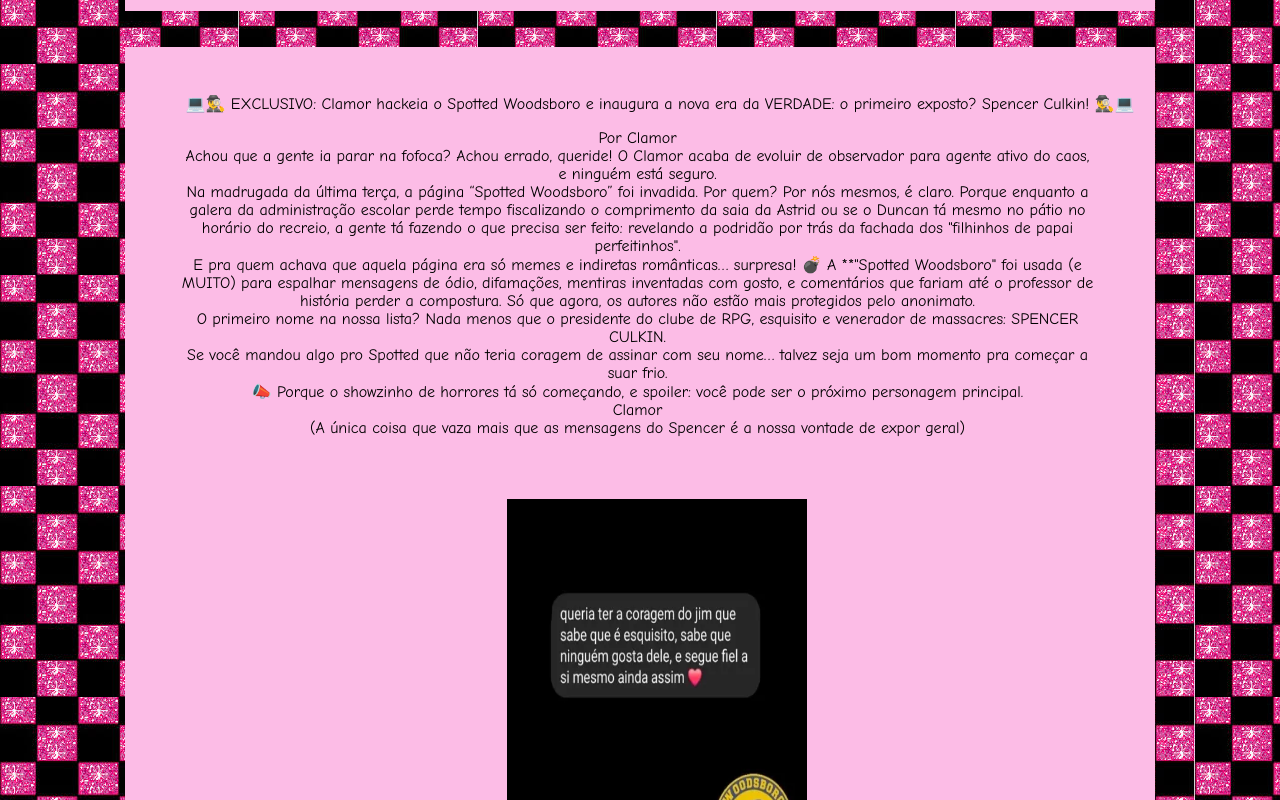
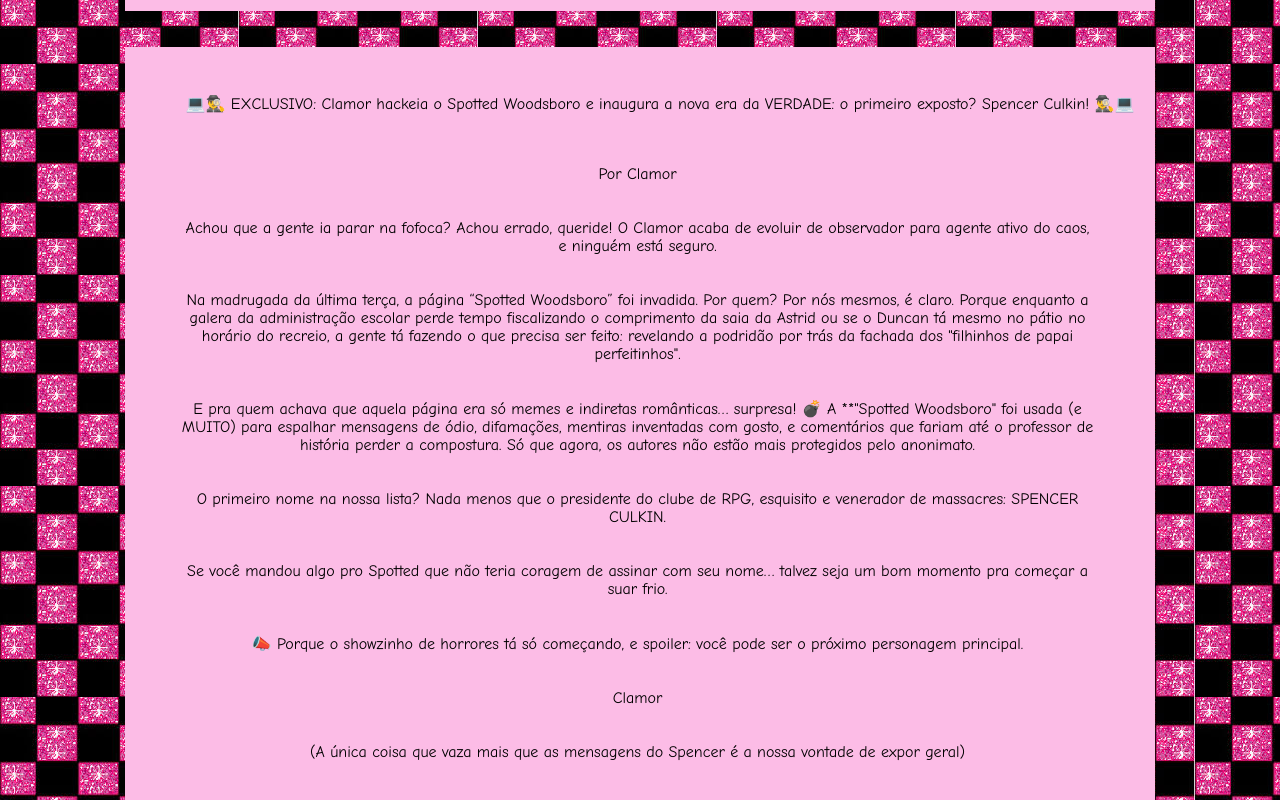
Before and after one commit to L1T1O-137/clamor.com, a plain HTML site: page novidades.html in a window 1280 px wide. Shown: the part 780-1580 px from the top of the page. Drawn offline with Linux system fonts and the light colour scheme.

Commit message:
Update novidades.html

```diff
--- a/novidades.html
+++ b/novidades.html
@@ -43,21 +43,21 @@
     <article>
 
         <ul>
-    <p>💻🕵️‍♂️ EXCLUSIVO: Clamor hackeia o Spotted Woodsboro e inaugura a nova era da VERDADE: o primeiro exposto? Spencer Culkin! 🕵️‍♂️💻</p>
+    <p>💻🕵️‍♂️ EXCLUSIVO: Clamor hackeia o Spotted Woodsboro e inaugura a nova era da VERDADE: o primeiro exposto? Spencer Culkin! 🕵️‍♂️💻</p><br><br>
 
-<li class="lista">Por Clamor</li>
+<li class="lista">Por Clamor</li><br><br>
 
-<li class="lista">Achou que a gente ia parar na fofoca? Achou errado, queride! O Clamor acaba de evoluir de observador para agente ativo do caos, e ninguém está seguro.</li>
+<li class="lista">Achou que a gente ia parar na fofoca? Achou errado, queride! O Clamor acaba de evoluir de observador para agente ativo do caos, e ninguém está seguro.</li><br><br>
 
-<li class="lista">Na madrugada da última terça, a página “Spotted Woodsboro” foi invadida. Por quem? Por nós mesmos, é claro. Porque enquanto a galera da administração escolar perde tempo fiscalizando o comprimento da saia da Astrid ou se o Duncan tá mesmo no pátio no horário do recreio, a gente tá fazendo o que precisa ser feito: revelando a podridão por trás da fachada dos "filhinhos de papai perfeitinhos".</li>
-<li class="lista">E pra quem achava que aquela página era só memes e indiretas românticas… surpresa! 💣 A **"Spotted Woodsboro" foi usada (e MUITO) para espalhar mensagens de ódio, difamações, mentiras inventadas com gosto, e comentários que fariam até o professor de história perder a compostura. Só que agora, os autores não estão mais protegidos pelo anonimato.</li>
+<li class="lista">Na madrugada da última terça, a página “Spotted Woodsboro” foi invadida. Por quem? Por nós mesmos, é claro. Porque enquanto a galera da administração escolar perde tempo fiscalizando o comprimento da saia da Astrid ou se o Duncan tá mesmo no pátio no horário do recreio, a gente tá fazendo o que precisa ser feito: revelando a podridão por trás da fachada dos "filhinhos de papai perfeitinhos".</li><br><br>
+<li class="lista">E pra quem achava que aquela página era só memes e indiretas românticas… surpresa! 💣 A **"Spotted Woodsboro" foi usada (e MUITO) para espalhar mensagens de ódio, difamações, mentiras inventadas com gosto, e comentários que fariam até o professor de história perder a compostura. Só que agora, os autores não estão mais protegidos pelo anonimato.</li><br><br>
 
-<li class="lista">O primeiro nome na nossa lista? Nada menos que o presidente do clube de RPG, esquisito e venerador de massacres: SPENCER CULKIN.</li>
-<li class="lista">Se você mandou algo pro Spotted que não teria coragem de assinar com seu nome… talvez seja um bom momento pra começar a suar frio.</li>
-<li class="lista">📣 Porque o showzinho de horrores tá só começando, e spoiler: você pode ser o próximo personagem principal.</li>
+<li class="lista">O primeiro nome na nossa lista? Nada menos que o presidente do clube de RPG, esquisito e venerador de massacres: SPENCER CULKIN.</li><br><br>
+<li class="lista">Se você mandou algo pro Spotted que não teria coragem de assinar com seu nome… talvez seja um bom momento pra começar a suar frio.</li><br><br>
+<li class="lista">📣 Porque o showzinho de horrores tá só começando, e spoiler: você pode ser o próximo personagem principal.</li><br><br>
 
-<li class="lista">Clamor</li>
-<li class="lista">(A única coisa que vaza mais que as mensagens do Spencer é a nossa vontade de expor geral)</li>
+<li class="lista">Clamor</li><br><br>
+<li class="lista">(A única coisa que vaza mais que as mensagens do Spencer é a nossa vontade de expor geral)</li><br><br>
     </ul>
           </article>
 <article>
```
